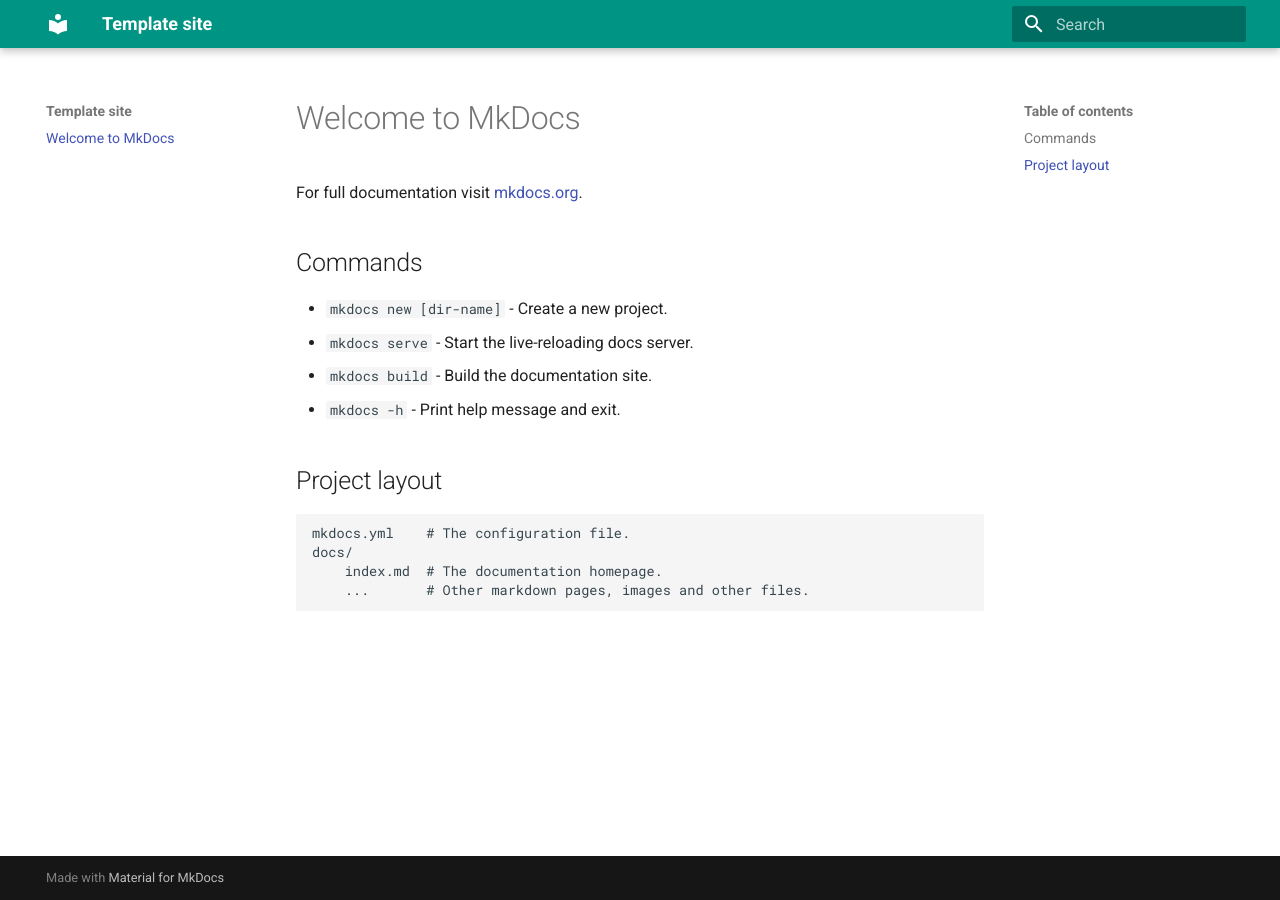
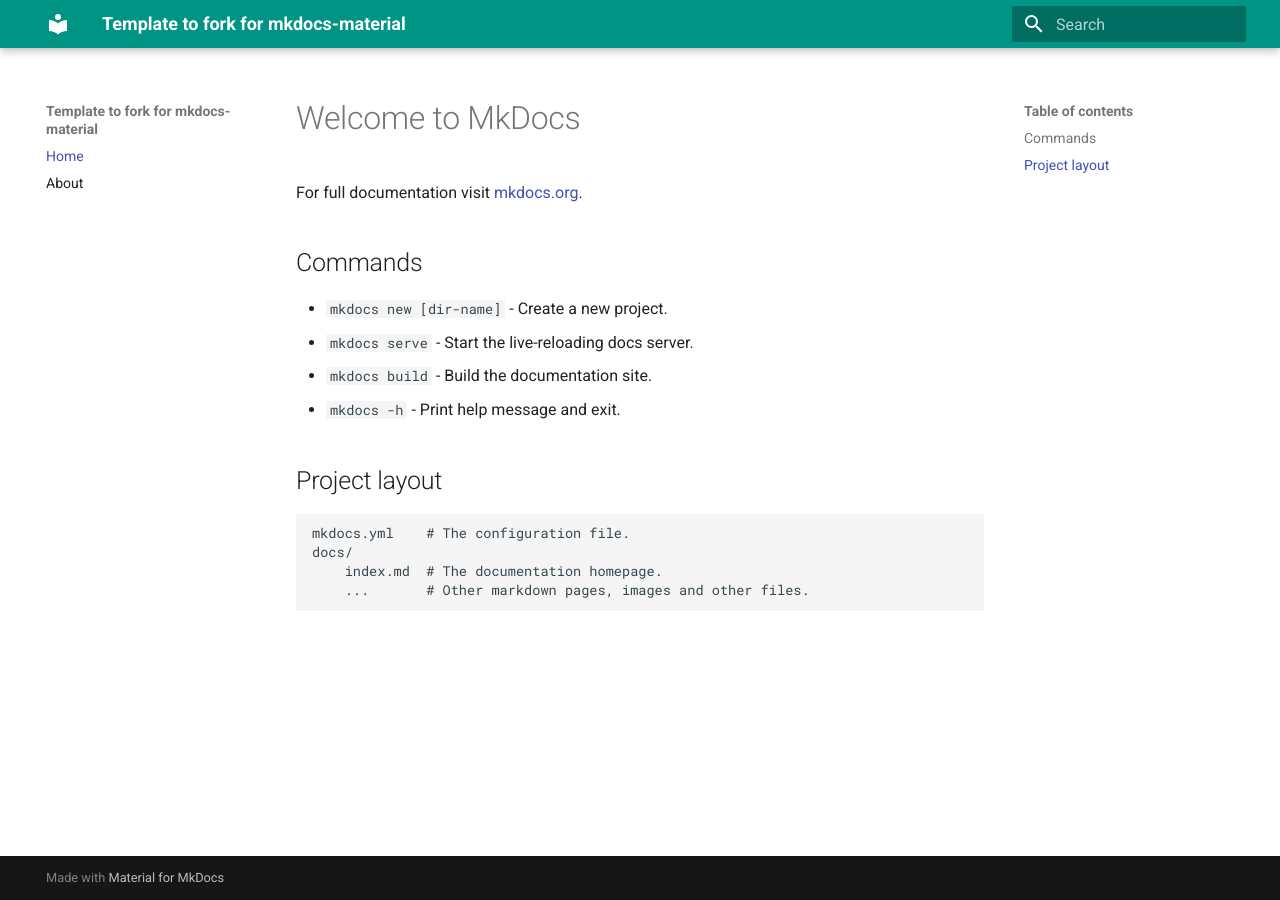
Before and after one commit to nah-a/nah-a.mkdocs-material-template, an MkDocs documentation site: the page built from docs/index.md, in a window 1280 px wide. Built offline with MkDocs 1.6.1 and Material for MkDocs 9.7.7, drawn with Linux system fonts in a browser that asks for light colours.

Commit message:
Adding two pages as a starting point

```diff
--- a/mkdocs.yml
+++ b/mkdocs.yml
@@ -1,7 +1,10 @@
-site_name:  Template site
+site_name: Template to fork for mkdocs-material
 theme:
   name: material
   palette:
     scheme: preference
     primary: teal
     accent: indigo
+nav:
+  - Home: index.md
+  - About: about.md
```
Also changed, not shown: docs/about.md (added, +3 -0 lines).
